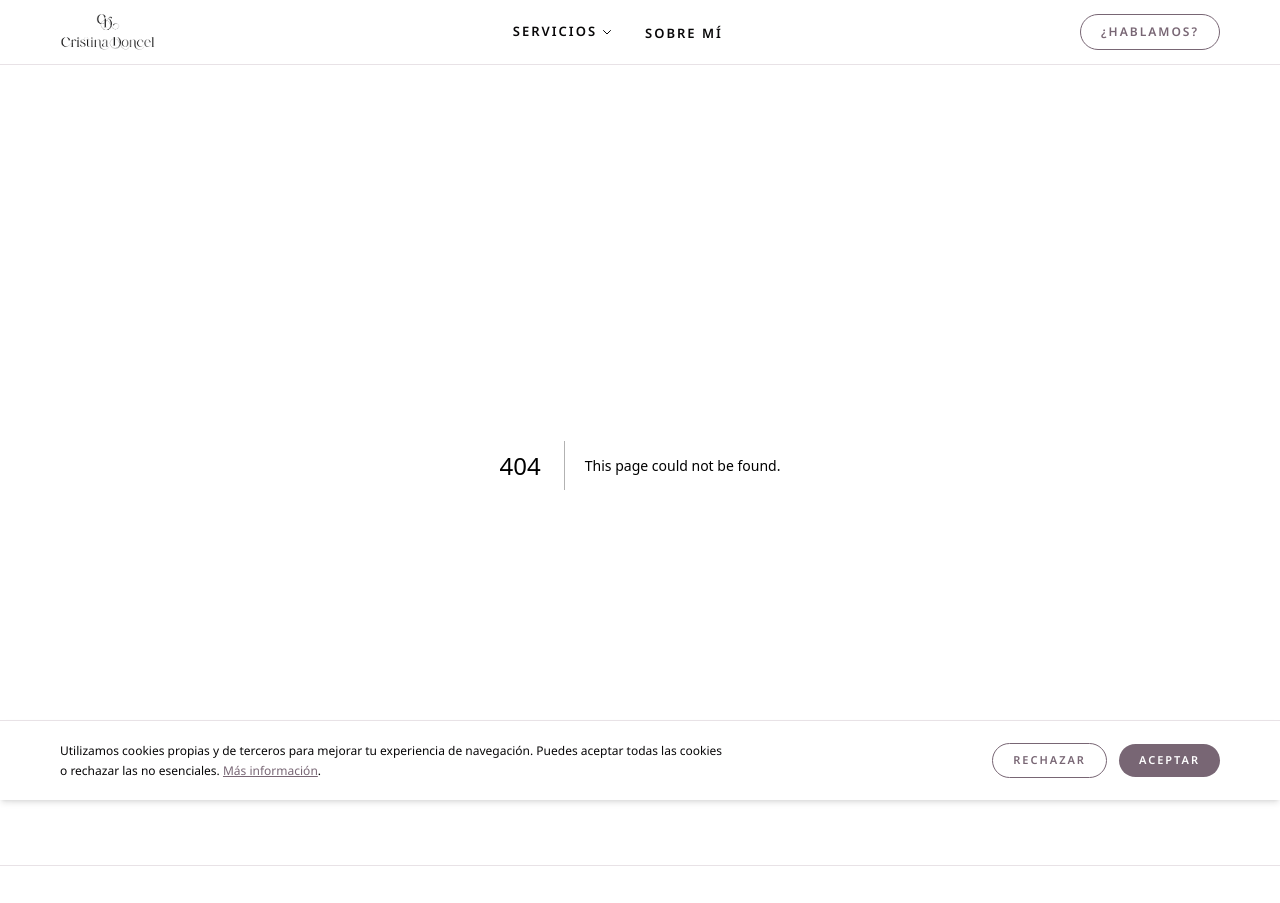
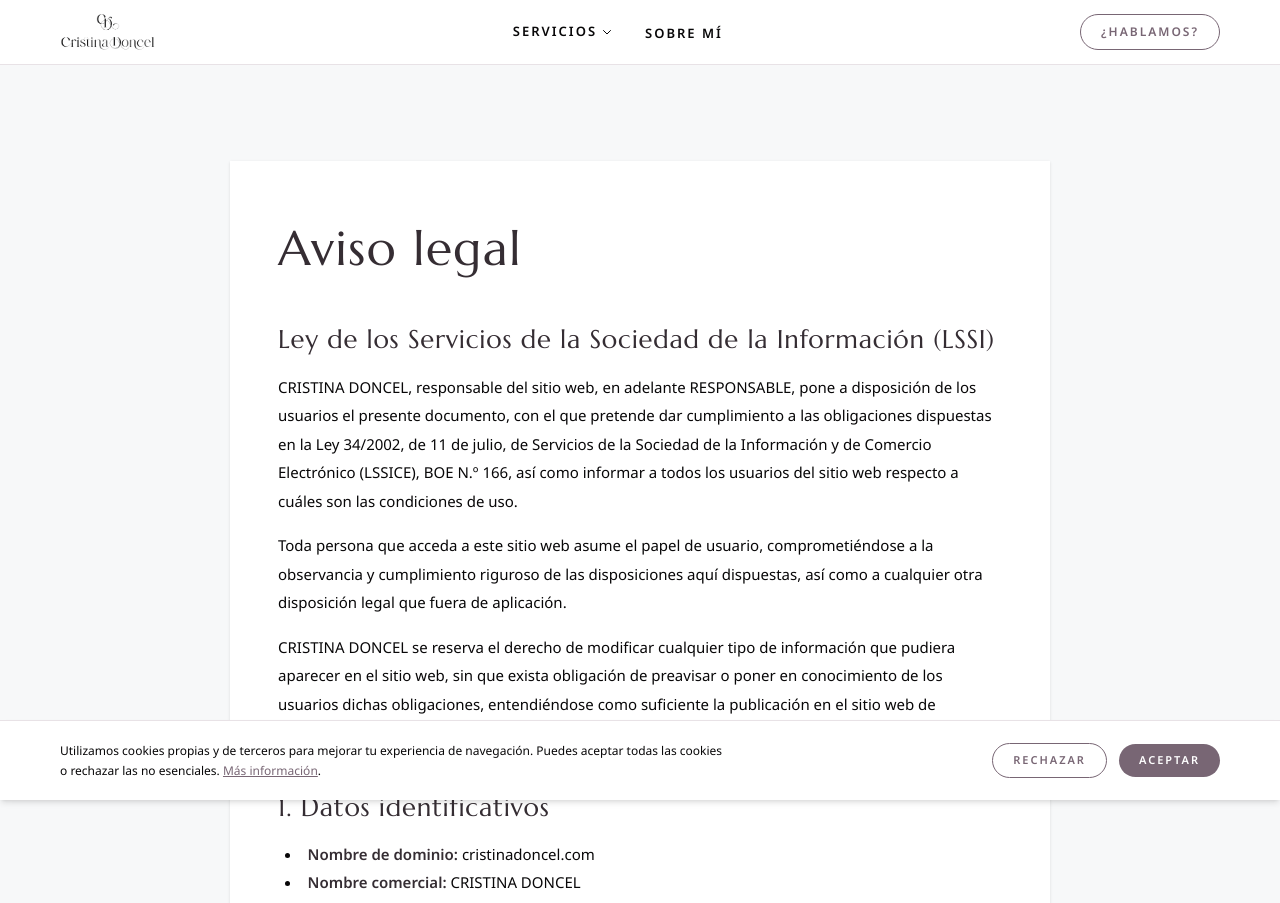
Before and after one commit to Cuadriseno/cristinadoncel, a Next.js app: page /aviso-legal in a window 1280 px wide. Before the commit this address had no page. Shown: the top 903 px of the page. Built offline with nearby package versions, Linux system fonts and the light colour scheme; a web font is replaced by a local one.

Commit message:
feat(legal): add markdown legal pages and table styling

```diff
--- a/package.json
+++ b/package.json
@@ -19,6 +19,7 @@
     "@radix-ui/react-navigation-menu": "^1.2.22",
     "@radix-ui/react-tooltip": "^1.2.16",
     "framer-motion": "^13.0.0",
+    "marked": "^18.0.9",
     "next": "16.3.0",
     "react": "19.2.8",
     "react-dom": "19.2.8",
--- /dev/null
+++ b/src/app/aviso-legal/page.tsx
@@ -0,0 +1,11 @@
+import type { Metadata } from "next";
+import LegalPage from "@/components/legal/LegalPage";
+
+export const metadata: Metadata = {
+  title: "Aviso legal",
+  description: "Aviso legal del sitio web de Cristina Doncel.",
+};
+
+export default function AvisoLegalPage() {
+  return <LegalPage fileName="aviso-legal.md" />;
+}
--- a/src/app/globals.css
+++ b/src/app/globals.css
@@ -39,3 +39,122 @@ body {
   color: var(--foreground);
   font-family: var(--font-sans), Arial, Helvetica, sans-serif;
 }
+
+.legal-content {
+  color: var(--brand-text);
+  font-size: 0.9375rem;
+  line-height: 1.9;
+}
+
+.legal-content h1,
+.legal-content h2,
+.legal-content h3 {
+  color: var(--brand-secondary);
+  font-family: var(--font-marcellus), Georgia, serif;
+  font-weight: 200;
+  letter-spacing: 0.03em;
+  line-height: 1.3;
+}
+
+.legal-content h1 {
+  margin-bottom: 2.5rem;
+  font-size: clamp(2rem, 5vw, 3rem);
+}
+
+.legal-content h2 {
+  margin-top: 2.75rem;
+  margin-bottom: 1rem;
+  font-size: 1.6rem;
+}
+
+.legal-content h3 {
+  margin-top: 2rem;
+  margin-bottom: 0.75rem;
+  font-size: 1.25rem;
+}
+
+.legal-content p {
+  margin: 1rem 0;
+}
+
+.legal-content ul,
+.legal-content ol {
+  margin: 1rem 0;
+  padding-left: 1.5rem;
+}
+
+.legal-content ul {
+  list-style: disc;
+}
+
+.legal-content ol {
+  list-style: decimal;
+}
+
+.legal-content li {
+  padding-left: 0.35rem;
+}
+
+.legal-content a {
+  color: var(--brand-primary);
+  text-decoration: underline;
+  text-underline-offset: 0.2em;
+}
+
+.legal-content a:hover {
+  color: var(--brand-secondary);
+}
+
+.legal-content strong {
+  color: var(--brand-secondary);
+  font-weight: 600;
+}
+
+.legal-content em {
+  color: color-mix(in srgb, var(--brand-text) 70%, transparent);
+}
+
+.legal-content table {
+  width: 100%;
+  margin: 1.5rem 0 2rem;
+  border-collapse: collapse;
+  font-size: 0.875rem;
+  line-height: 1.5;
+}
+
+.legal-content th,
+.legal-content td {
+  padding: 0.75rem 1rem;
+  border-bottom: 1px solid #e8e2e6;
+  text-align: left;
+  vertical-align: top;
+}
+
+.legal-content th {
+  color: var(--brand-secondary);
+  font-family: var(--font-marcellus), Georgia, serif;
+  font-weight: 400;
+}
+
+.legal-content th:last-child,
+.legal-content td:last-child {
+  width: 8rem;
+  text-align: right;
+  white-space: nowrap;
+}
+
+.legal-content tbody tr:last-child td {
+  border-bottom: 0;
+}
+
+@media (max-width: 640px) {
+  .legal-content table {
+    display: block;
+    overflow-x: auto;
+  }
+
+  .legal-content th,
+  .legal-content td {
+    padding: 0.65rem 0.75rem;
+  }
+}
--- /dev/null
+++ b/src/app/politica-de-cookies/page.tsx
@@ -0,0 +1,11 @@
+import type { Metadata } from "next";
+import LegalPage from "@/components/legal/LegalPage";
+
+export const metadata: Metadata = {
+  title: "Política de cookies",
+  description: "Política de cookies del sitio web de Cristina Doncel.",
+};
+
+export default function PoliticaDeCookiesPage() {
+  return <LegalPage fileName="cookies.md" />;
+}
--- /dev/null
+++ b/src/app/politica-de-devoluciones/page.tsx
@@ -0,0 +1,11 @@
+import type { Metadata } from "next";
+import LegalPage from "@/components/legal/LegalPage";
+
+export const metadata: Metadata = {
+  title: "Política de devoluciones",
+  description: "Política de devoluciones del sitio web de Cristina Doncel.",
+};
+
+export default function PoliticaDevolucionesPage() {
+  return <LegalPage fileName="devoluciones.md" />;
+}
--- /dev/null
+++ b/src/app/politica-de-privacidad/page.tsx
@@ -0,0 +1,11 @@
+import type { Metadata } from "next";
+import LegalPage from "@/components/legal/LegalPage";
+
+export const metadata: Metadata = {
+  title: "Política de privacidad",
+  description: "Política de privacidad del sitio web de Cristina Doncel.",
+};
+
+export default function PoliticaDePrivacidadPage() {
+  return <LegalPage fileName="privacidad.md" />;
+}
--- /dev/null
+++ b/src/app/terminos-y-condiciones/page.tsx
@@ -0,0 +1,11 @@
+import type { Metadata } from "next";
+import LegalPage from "@/components/legal/LegalPage";
+
+export const metadata: Metadata = {
+  title: "Términos y condiciones",
+  description: "Términos y condiciones del sitio web de Cristina Doncel.",
+};
+
+export default function TerminosYCondicionesPage() {
+  return <LegalPage fileName="terminos.md" />;
+}
--- /dev/null
+++ b/src/components/legal/LegalPage.tsx
@@ -0,0 +1,22 @@
+import { readFile } from "node:fs/promises";
+import path from "node:path";
+import { marked } from "marked";
+
+interface LegalPageProps {
+  fileName: string;
+}
+
+export default async function LegalPage({ fileName }: LegalPageProps) {
+  const filePath = path.join(process.cwd(), "src", "content", "legal", fileName);
+  const markdown = await readFile(filePath, "utf8");
+  const html = await marked.parse(markdown);
+
+  return (
+    <section className="bg-brand-base-2 px-5 py-16 sm:py-24">
+      <article
+        className="legal-content mx-auto max-w-[820px] bg-white px-6 py-10 shadow-sm sm:px-12 sm:py-14"
+        dangerouslySetInnerHTML={{ __html: html }}
+      />
+    </section>
+  );
+}
```
Also changed, not shown: 2 other files (tests, documents, lock files or other folders).
